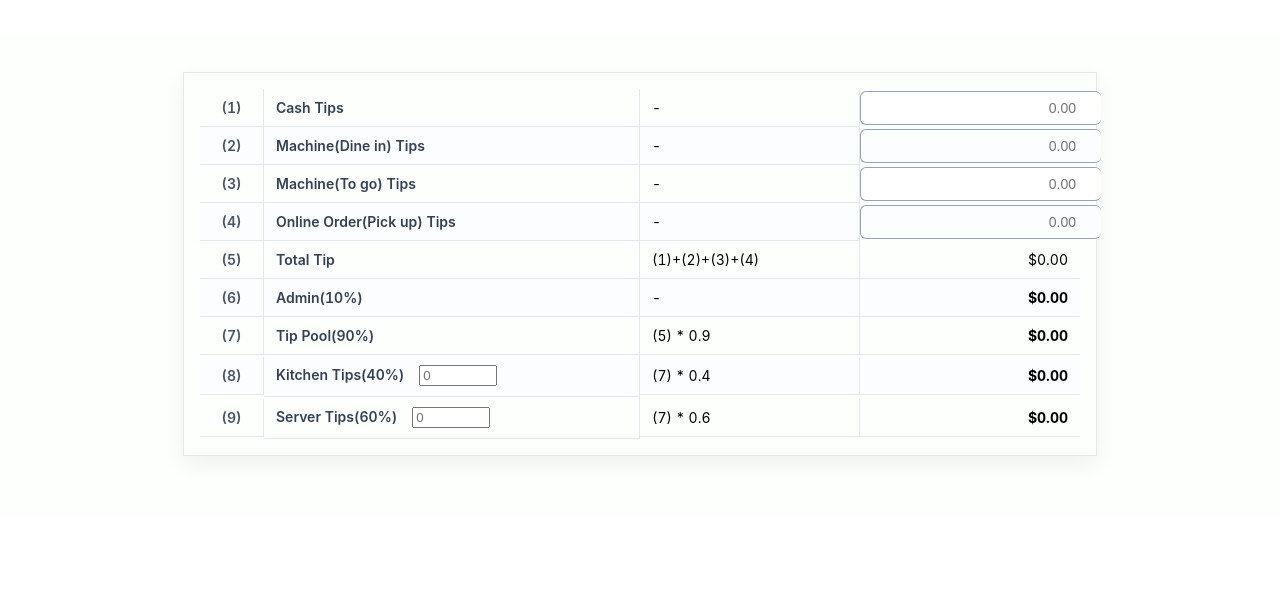
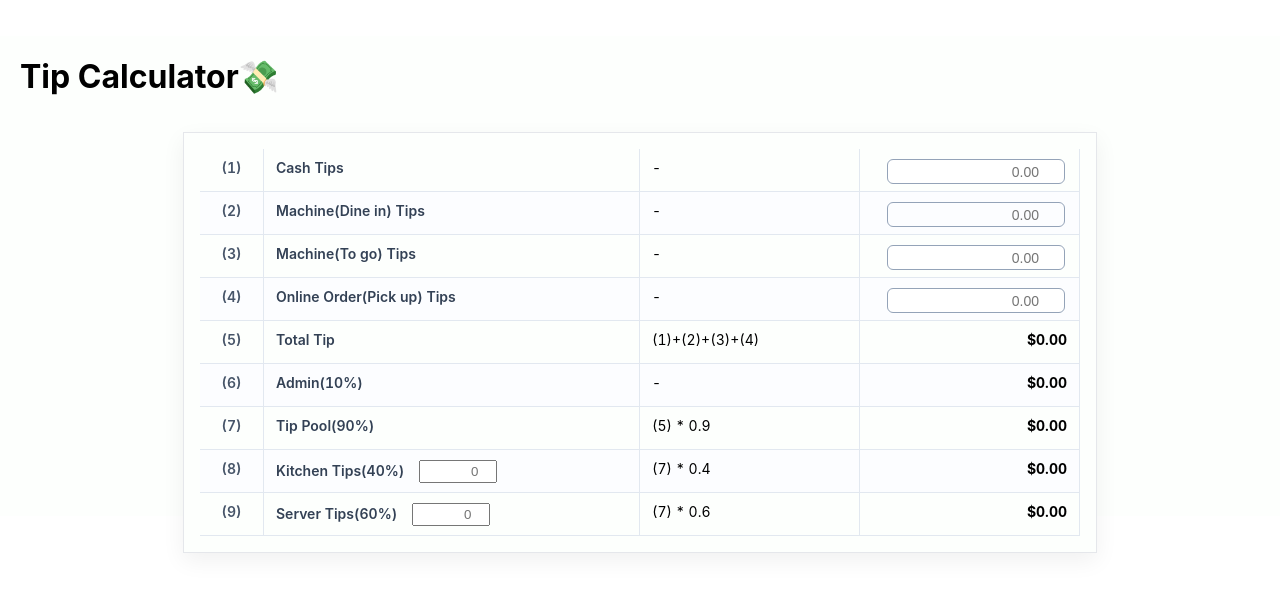
Before and after one commit to lee00866/tip-calculator, a React (Create React App) app: page / in a window 1280 px wide. Shown: the part 124-716 px from the top of the page. Built offline with nearby package versions, Linux system fonts and the light colour scheme.

Commit message:
Complete css

```diff
--- a/src/App.css
+++ b/src/App.css
@@ -1,3 +1,7 @@
+h1 {
+  padding-left: 20px;
+}
+
 .card {
   max-width: 880px;
   margin: 36px auto;
@@ -14,6 +18,7 @@
 }
 
 .cell {
+  height: 22px;
   border-bottom: 1px solid #e2e8f0;
   border-right: 1px solid #e2e8f0;
   padding: 10px 12px;
@@ -21,19 +26,10 @@
   font-variant-numeric: tabular-nums;
 }
 
-.row > .cell:last-child {
-  border-right: none;
-}
-.sheet > .row:last-child .cell {
-  border-bottom: none;
-}
-
-/* 줄무늬 */
 .row:nth-child(even) .cell {
   background: #fcfdff;
 }
 
-/* 정렬 헬퍼 */
 .cell--index {
   text-align: center;
   color: #475569;
@@ -47,23 +43,22 @@
 .cell--value {
   text-align: right;
 }
-.cell--muted {
-  color: #94a3b8;
-  text-align: center;
-}
 
 .cell-input {
-  width: 100%;
+  width: 80%;
+  height: 30%;
   padding: 8px 10px;
+  margin-left: 15px;
   border: 1px solid #94a3b8;
   border-radius: 6px;
   background: #fff;
   font-size: 14px;
   text-align: right;
-  transition: border-color 0.15s, box-shadow 0.15s;
 }
 
 .staffCnt {
   width: 20%;
   margin-left: 15px;
+  height: 17px;
+  text-align: right;
 }
--- a/src/components/AddTips/AddTips.jsx
+++ b/src/components/AddTips/AddTips.jsx
@@ -66,13 +66,16 @@ export default function AddTips() {
   }, [cash, machineD, machineT, online, kitchen, server]);
 
   return (
+    <>
+      <h1>Tip Calculator💸</h1>
       <div className="card">
         <div className="row">
           <div className="cell cell--index">(1)</div>
-        <label className="cell cell--label" for="cash">
+          <label className="cell cell--label" htmlFor="cash">
             Cash Tips
           </label>
           <div className="cell">-</div>
+          <div className="cell">
             <input
               className="cell cell-input"
               type="number"
@@ -86,12 +89,14 @@ export default function AddTips() {
               placeholder="0.00"
             />
           </div>
+        </div>
         <div className="row">
           <div className="cell cell--index">(2)</div>
-        <label className="cell cell--label" for="machineD">
+          <label className="cell cell--label" htmlFor="machineD">
             Machine(Dine in) Tips
           </label>
           <div className="cell">-</div>
+          <div className="cell">
             <input
               className="cell cell-input"
               type="number"
@@ -105,12 +110,14 @@ export default function AddTips() {
               placeholder="0.00"
             />
           </div>
+        </div>
         <div className="row">
           <div className="cell cell--index">(3)</div>
-        <label className="cell cell--label" for="machineT">
+          <label className="cell cell--label" htmlFor="machineT">
             Machine(To go) Tips
           </label>
           <div className="cell">-</div>
+          <div className="cell">
             <input
               className="cell cell-input"
               type="number"
@@ -124,14 +131,16 @@ export default function AddTips() {
               placeholder="0.00"
             />
           </div>
+        </div>
         <div className="row">
           <div className="cell cell--index">(4)</div>
-        <label className="cell cell--label" for="online">
+          <label className="cell cell--label" htmlFor="online">
             Online Order(Pick up) Tips
           </label>
           <div className="cell">-</div>
+          <div className="cell">
             <input
-          className="cell cell-input"
+              className="cell-input"
               type="number"
               id="online"
               name="online"
@@ -143,12 +152,13 @@ export default function AddTips() {
               placeholder="0.00"
             />
           </div>
+        </div>
 
         <div className="row">
           <div className="cell cell--index">(5)</div>
           <div className="cell cell--label">Total Tip</div>
           <div className="cell">(1)+(2)+(3)+(4)</div>
-        <div className="cell cell--num">{currency.format(total)}</div>
+          <strong className="cell cell--num">{currency.format(total)}</strong>
         </div>
         <div className="row">
           <div className="cell cell--index">(6)</div>
@@ -188,7 +198,7 @@ export default function AddTips() {
           return (
             <div className="row">
               <div className="cell cell--index">-</div>
-            <div className="cell cell--label">Kitchen {i}</div>
+              <div className="cell cell--label">Kitchen {i + 1}</div>
               <strong className="cell cell--num">
                 {currency.format(perKitchenEach)}
               </strong>
@@ -219,19 +229,19 @@ export default function AddTips() {
           </strong>
         </div>
 
-      {/* <div>
-        <label for="server">server</label>
-        <input
-          type="number"
-          id="server"
-          name="server"
-          inputMode="decimal"
-          min="0"
-          placeholder="0"
-          onChange={(e) => setServer(e.target.value)}
-        />
-        <strong>{currency.format(perServerEach)}</strong>
-      </div> */}
+        {Array.from({ length: server }).map((_, i) => {
+          return (
+            <div className="row">
+              <div className="cell cell--index">-</div>
+              <div className="cell cell--label">Server {i + 1}</div>
+              <strong className="cell cell--num">
+                {currency.format(perServerEach)}
+              </strong>
+              <div className="cell cell--index">-</div>
             </div>
           );
+        })}
+      </div>
+    </>
+  );
 }
--- a/src/index.css
+++ b/src/index.css
@@ -1,7 +1,5 @@
 :root {
   --color-bg: #fdfffd;
-  --color-grey-dark: #9a9a9a;
-  --color-grey-pale: #d9d9d9;
 }
 
 body {
```
Lines whose indentation alone changed are shown as unchanged.
